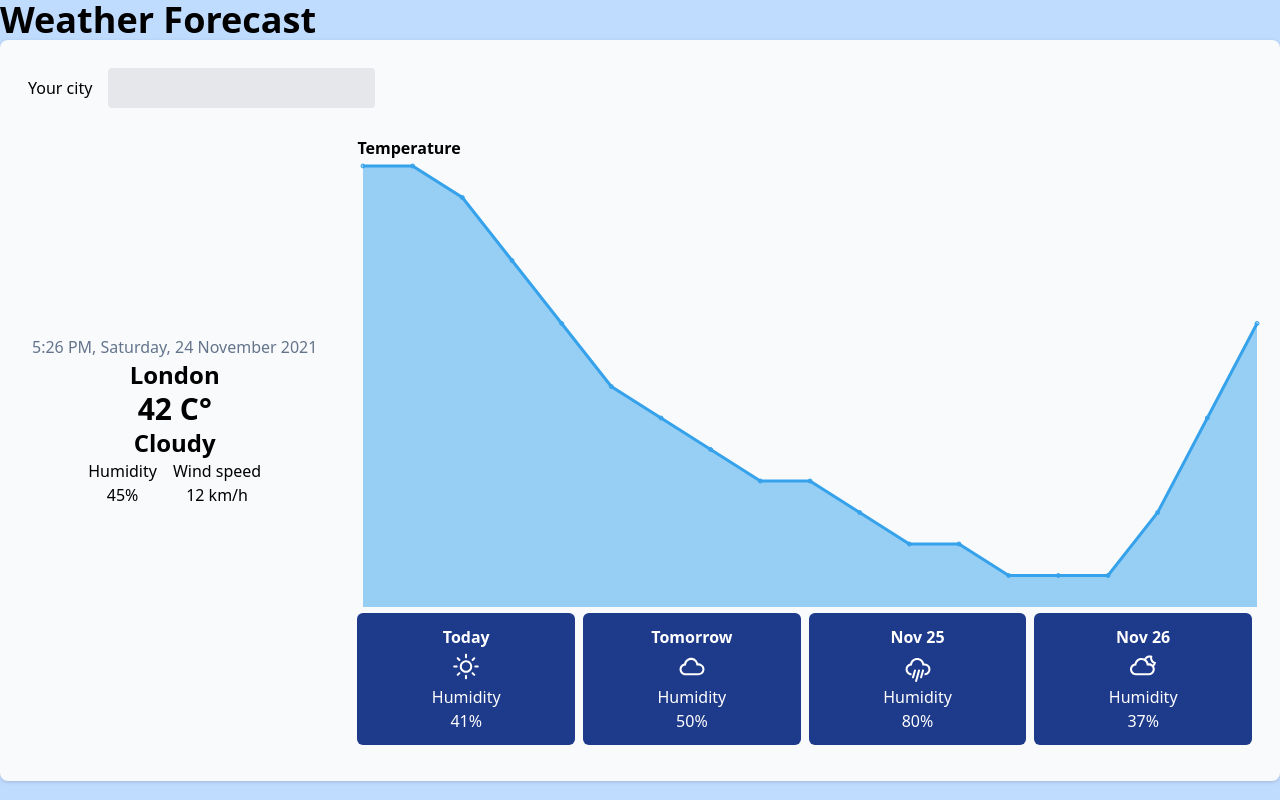
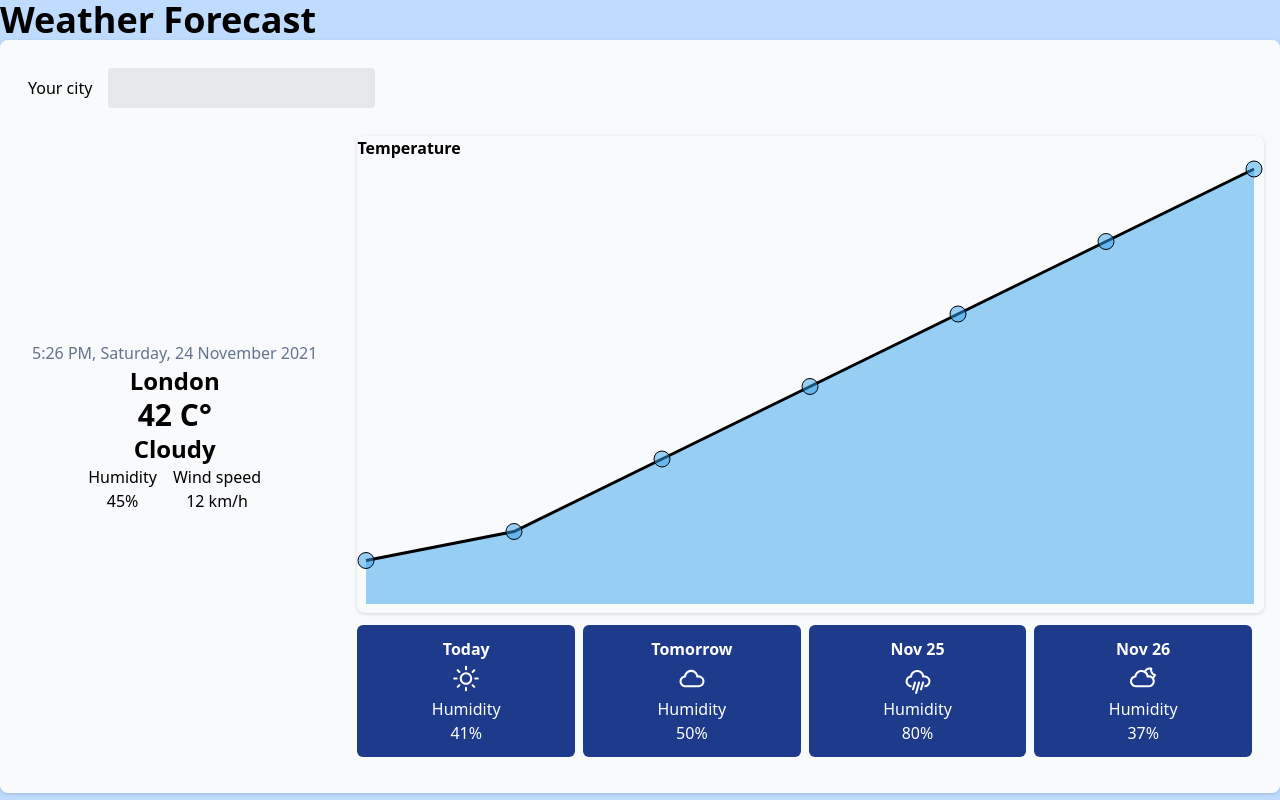
Before and after one commit to BliTz037/WeatherForecast, a React (Vite) app: page / in a window 1280 px wide. Built offline with nearby package versions, Linux system fonts and the light colour scheme.

Commit message:
[ADD] Chart

```diff
--- a/src/App.tsx
+++ b/src/App.tsx
@@ -16,7 +16,7 @@ function App() {
           <WeatherNow />
           <div className="flex-grow">
             <TemperatureChart />
-            <div className="weather-week pb-2 pr-3 flex flex-row gap-2">
+            <div className="weather-week pb-2 pr-3 py-3 flex flex-row gap-2">
               <WeatherDay day="Today" temperature={30} humidity={41} weather="Sunny" />
               <WeatherDay day="Tomorrow" temperature={26} humidity={50} weather="Clouds" />
               <WeatherDay day="Nov 25" temperature={25} humidity={80} weather="Rain" />
--- a/src/components/AreaChart.tsx
+++ /dev/null
@@ -1,32 +0,0 @@
-import { Line } from "react-chartjs-2";
-
-const AreaChart = () => {
-  const data = {
-    labels: ["Jan", "Feb", "Mar", "Apr", "May", "Jun"],
-    datasets: [
-      {
-        label: "Sales",
-        data: [12, 19, 3, 5, 2, 3],
-        fill: true,
-        backgroundColor: "rgba(75, 192, 192, 0.2)",
-        borderColor: "rgba(75, 192, 192, 1)",
-      },
-    ],
-  };
-
-  const options = {
-    scales: {
-      y: {
-        beginAtZero: true,
-      },
-    },
-  };
-
-  return (
-    <div className="w-full max-w-md mx-auto mt-4">
-      <Line data={data} options={options} />
-    </div>
-  );
-};
-
-export default AreaChart;
--- a/src/components/TemperatureChart.tsx
+++ b/src/components/TemperatureChart.tsx
@@ -7,69 +7,55 @@ import {
     Title,
     Tooltip,
     Filler,
-    Legend,
 } from 'chart.js';
-import { Line } from 'react-chartjs-2';
+import { Line } from "react-chartjs-2";
 
 ChartJS.register(
     CategoryScale,
     LinearScale,
     PointElement,
     LineElement,
-    Title,
     Tooltip,
     Filler,
-    Legend
 );
 
-export const options = {
+const labels = ['Now', '1h', '2h', '3h', '4h', '5h', '6h'];
+
+const options = {
     plugins: {
-        title: {
-            display: false,
-        },
-        legend: {
-            display: false
-        },
-        tooltips: {
-            enabled: false
-        }
+        title: { display: false },
+        legend: { display: false },
+        tooltips: { enabled: false }
     },
     scales: {
-        x: {
-            display: false
-        },
-        y: {
-            display: false
-        }
+        x: { display: false },
+        y: { display: false }
     },
     elements: {
-        point:{
-            radius: 2
-        },
+        point: { radius: 8 }
     },
     responsive: true,
     maintainAspectRatio: true,
 };
 
 const data = {
-    labels: ['Now', '18', '19', '20', '21', '22', '23', '00', '2', '3', '4', '5', '6', '7', '8', '9', '10', '11', '12'],
+    labels,
     datasets: [
         {
             fill: true,
             label: 'Temperature',
-            data: [32, 32, 31, 29, 27, 25, 24, 23, 22, 22, 21, 20, 20, 19, 19, 19, 21, 24, 27, 29, 31],
-            pointHoverRadius: 5,
-            borderColor: 'rgb(53, 162, 235)',
+            data: [13, 15, 20, 25, 30, 35, 40],
+            borderColor: 'rgba (31, 58, 138, 1)',
             backgroundColor: 'rgba(53, 162, 235, 0.5)',
-        },
+        }
     ],
 };
 
 const TemperatureChart = () => {
     return (
-        <div className="temperature-chart">
+        <div className="temperature-chart container bg-slate-50 rounded-lg drop-shadow">
             <p className="text font-semibold">Temperature</p>
-            <Line options={options} data={data} />
+            <Line data={data} options={options} />
         </div>
     )
 }
```
